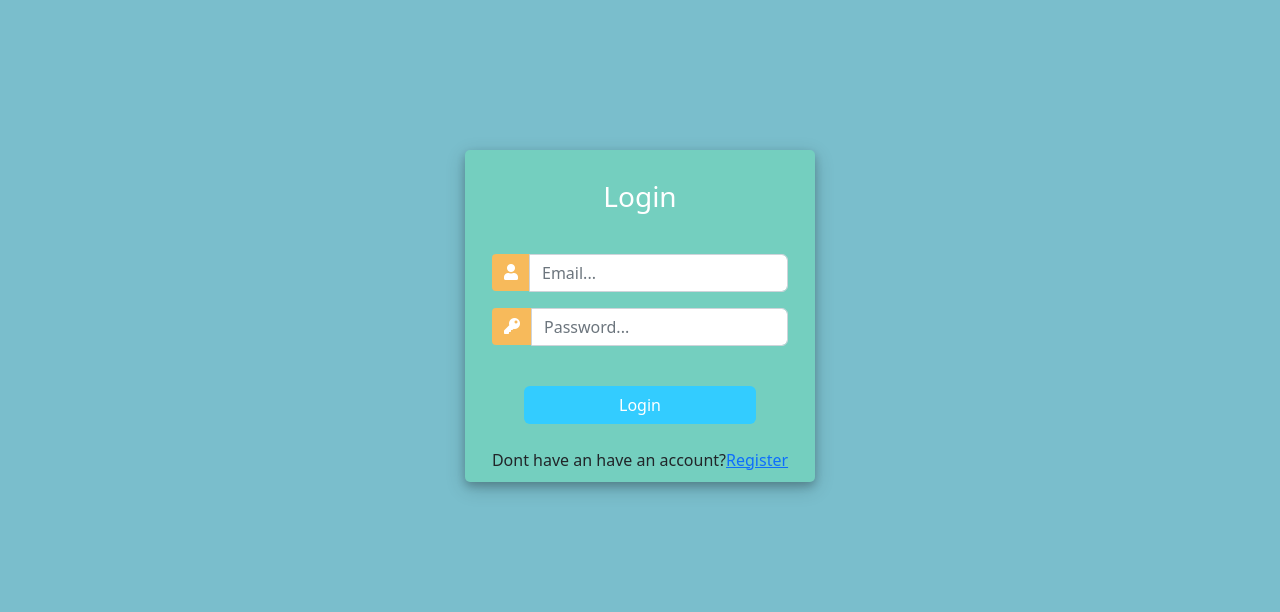
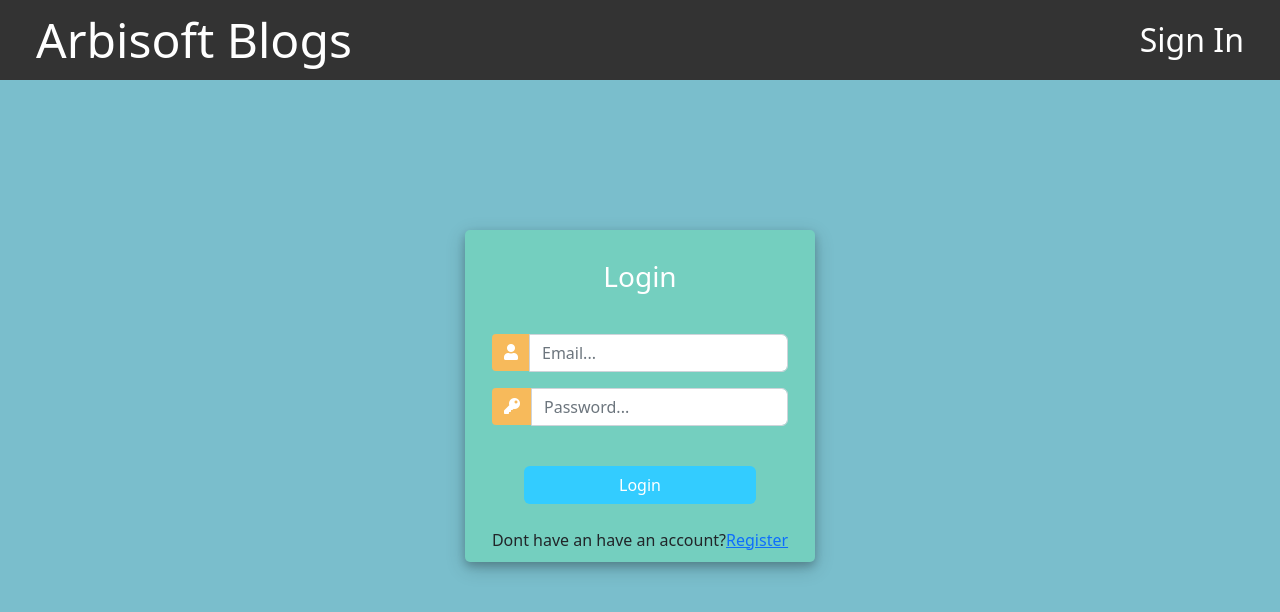
Before and after one commit to musanaeem/React-API-Site, a React (Create React App) app: page /login in a window 1280 px wide. Shown: the top 612 px of the page. Built offline with nearby package versions, Linux system fonts and the light colour scheme.

Commit message:
made navbar global

```diff
--- a/src/components/Navbar.js
+++ b/src/components/Navbar.js
@@ -17,7 +17,10 @@ const Navbar = (props) => {
       }
 
   return (
-    <nav className='nav'>
+    <nav >
+
+        {props.loginState ? (
+            <div className='nav'>
                 <Link to='/home' className='site-title'> Arbisoft Blogs </Link>
                 <ul>
                     <li>
@@ -30,8 +33,20 @@ const Navbar = (props) => {
                         Logout
                     </li>
                 </ul>
+            </div>
+        ) : (<div className='nav'>
+                <Link to='/home' className='site-title'> Arbisoft Blogs </Link>
+                    <ul>
+                        <li>
+                            <Link to='/login' className='signIn-btn'> Sign In </Link>
+                        </li>
+                    </ul>
+            </div>)
+    }
+
 
     </nav>
+
   )
 }
 
--- a/src/components/Routing.js
+++ b/src/components/Routing.js
@@ -40,7 +40,7 @@ const Routing = () => {
 
   return (
       <div>
-          {isLoggedIn && <Navbar  changeLoginState={updateLoginState}/>}
+          <Navbar  loginState={isLoggedIn}  changeLoginState = {updateLoginState}/>
 
           <UserContext.Provider value={{user, setUser}}>
               <Routes>
--- a/src/pages/BioPage.js
+++ b/src/pages/BioPage.js
@@ -11,7 +11,7 @@ const BioPage = (props) => {
     const body = '';
     const bioText = `'s Bio`;
 
-    const fetchTasksOrRedirect = () => {
+    const fetchBioOrRedirect = () => {
         bioRequest(method, body).then(data => {
             if(data.detail === "Not found."){
                 setIsData(false);
@@ -30,7 +30,7 @@ const BioPage = (props) => {
     }
 
     useEffect(() => {
-        fetchTasksOrRedirect();
+        fetchBioOrRedirect();
     // eslint-disable-next-line react-hooks/exhaustive-deps
     },[])
 
--- a/src/pages/BlogListPage.js
+++ b/src/pages/BlogListPage.js
@@ -12,7 +12,7 @@ const BlogListPage = (props) => {
     const [blogData, setBlogData] = useState('');
     const {user} = useContext(UserContext);
 
-    const fetchTasksOrRedirect = () => {
+    const fetchBlogsOrRedirect = () => {
 
 
 
@@ -30,7 +30,7 @@ const BlogListPage = (props) => {
     }
 
     useEffect(() => {
-        fetchTasksOrRedirect();
+        fetchBlogsOrRedirect();
     // eslint-disable-next-line react-hooks/exhaustive-deps
     },[])
 
```
Lines whose indentation alone changed are shown as unchanged.
